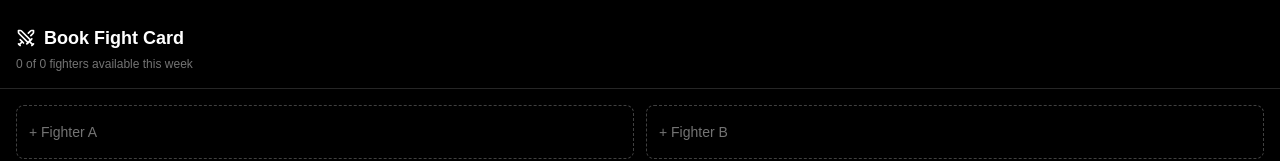
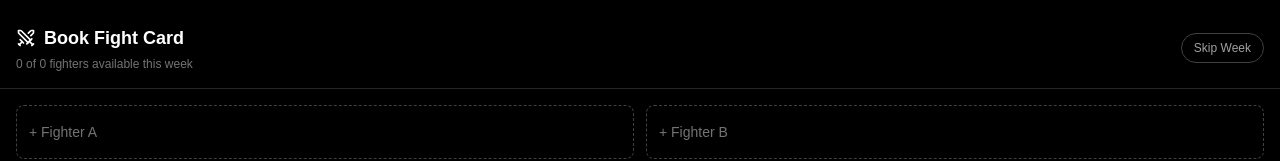
Before and after one commit to primyst/mma-promoter, a Next.js app: page /booking in a window 1280 px wide. Shown: the top 161 px of the page. Built offline with nearby package versions, Linux system fonts and the light colour scheme.

Commit message:
Update BookingScreen.tsx

```diff
--- a/src/components/BookingScreen.tsx
+++ b/src/components/BookingScreen.tsx
@@ -146,6 +146,10 @@ export default function BookingScreen() {
     }
   }
 
+  function handleSkipWeek() {
+    router.push("/results");
+  }
+
   const rosterMap = useMemo(
     () => new Map(roster.map((f) => [f.id, f])),
     [roster]
@@ -154,7 +158,8 @@ export default function BookingScreen() {
   return (
     <div className="min-h-screen bg-black text-white pb-24">
       {/* Header */}
-      <div className="px-4 pt-6 pb-4 border-b border-neutral-800">
+      <div className="px-4 pt-6 pb-4 border-b border-neutral-800 flex items-center justify-between">
+        <div>
           <h1 className="text-lg font-semibold flex items-center gap-2">
             <Swords className="w-5 h-5" />
             Book Fight Card
@@ -162,6 +167,13 @@ export default function BookingScreen() {
           <p className="text-xs text-neutral-500 mt-1">
             {bookable.length} of {roster.length} fighters available this week
           </p>
+        </div>
+        <button
+          onClick={handleSkipWeek}
+          className="text-xs text-neutral-400 border border-neutral-700 rounded-full px-3 py-1.5 shrink-0"
+        >
+          Skip Week
+        </button>
       </div>
 
       {/* Fighter picker overlay */}
```
Lines whose indentation alone changed are shown as unchanged.
